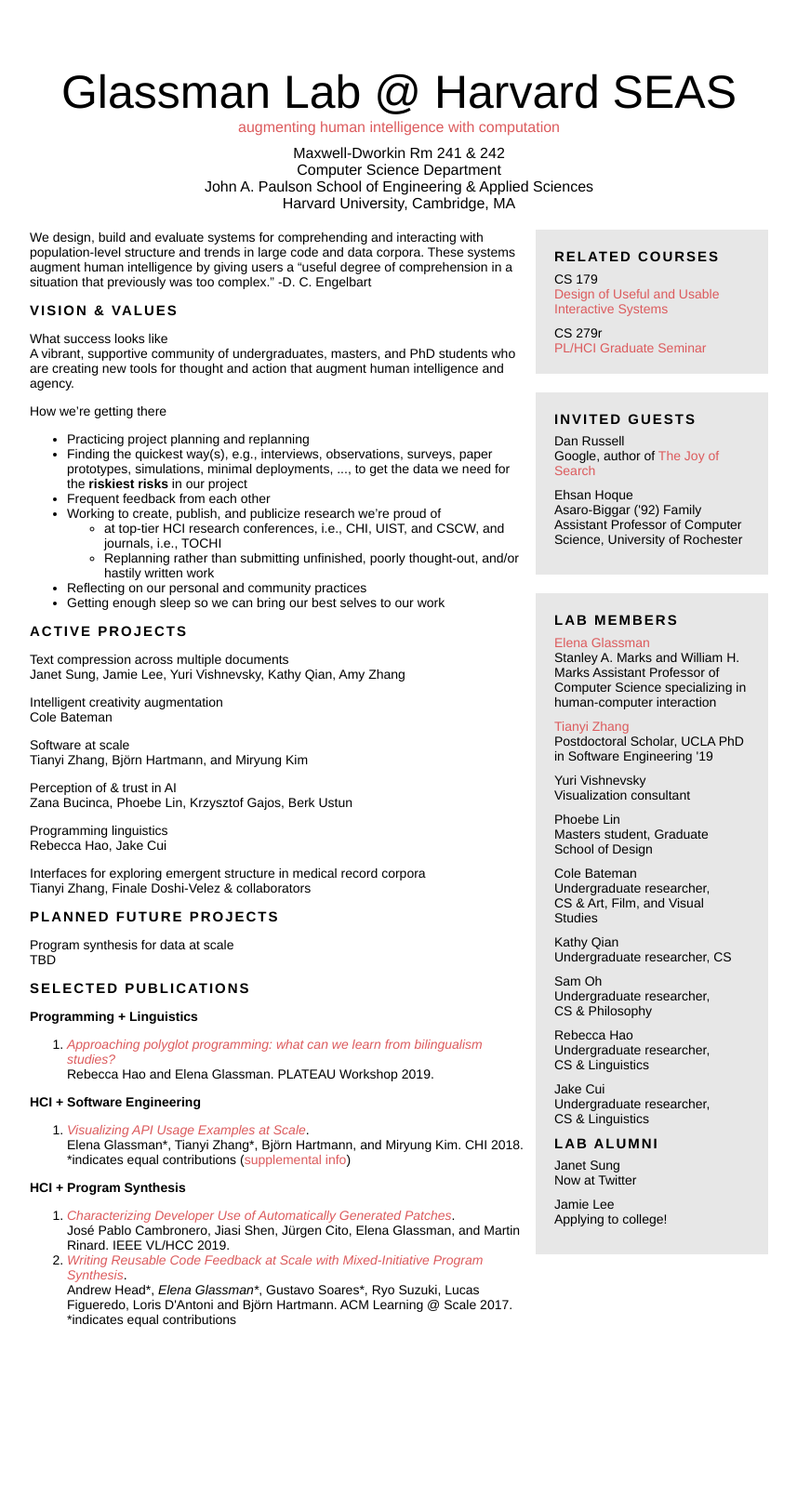
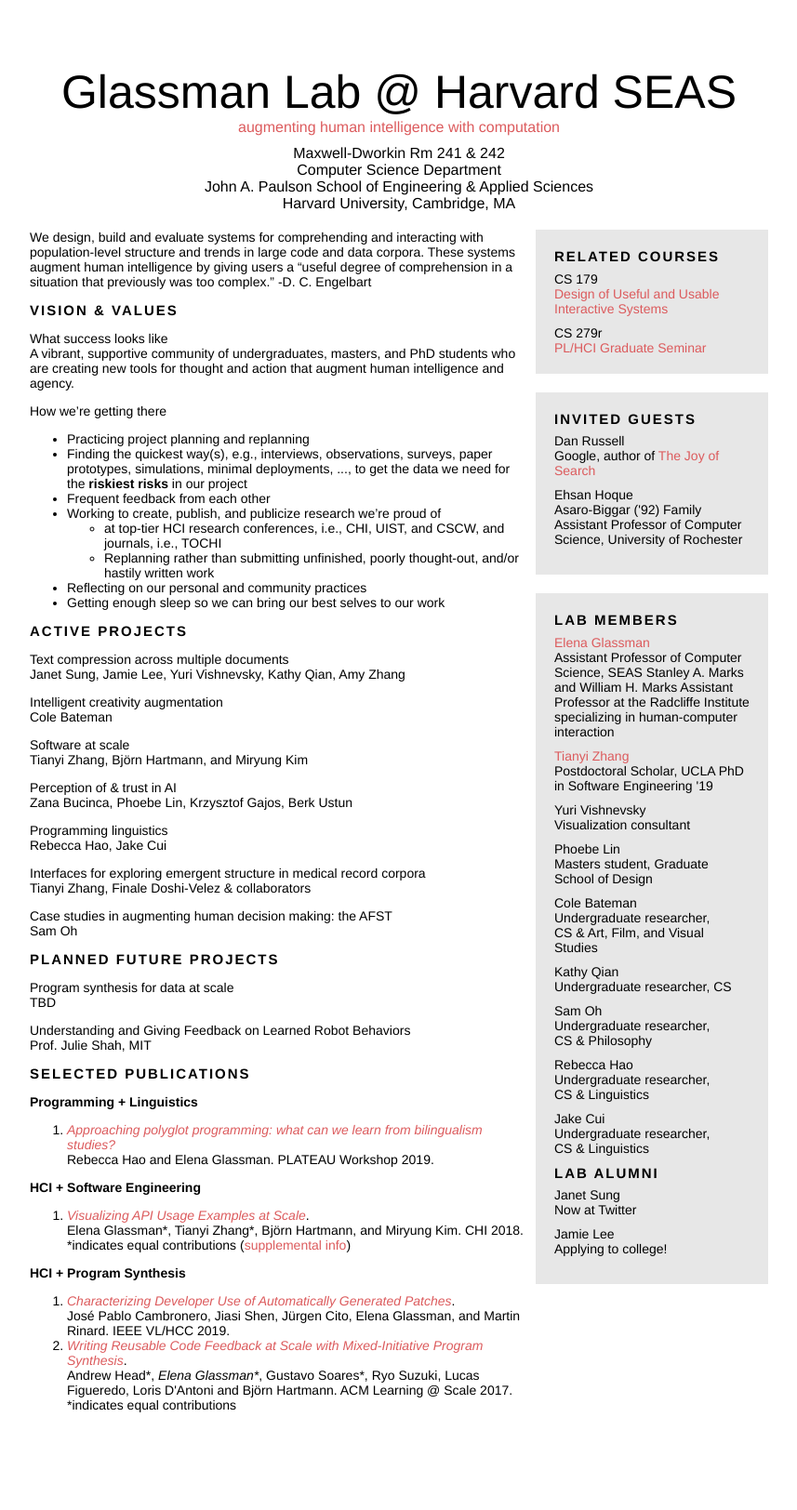
Before and after one commit to eglassman/eglassman.github.io, a Jekyll site: the page built from index.html, in a window 1280 px wide. Shown: the whole page at 93% size, without its empty margins (211-1068 px from the left). Built offline with Jekyll 4.4.1, drawn with Linux system fonts in a browser that asks for light colours; before the commit the page ends 1532 px from its top, so only the background shows below that.

Commit message:
updated project list

```diff
--- a/index.html
+++ b/index.html
@@ -89,10 +89,10 @@
       <span class="slightlybold">Interfaces for exploring emergent structure in medical record corpora</span><br>
       Tianyi Zhang, Finale Doshi-Velez & collaborators
       </p>
-      <!-- <p>
-      <span class="slightlybold">Perception of Machine Learning (ML) Model Integrity</span><br>
-      Berk Ustun
-      </p> -->
+      <p>
+      <span class="slightlybold">Case studies in augmenting human decision making: the AFST</span><br>
+      Sam Oh
+      </p>
 
       <div class="header lead">
       Planned Future Projects
@@ -101,6 +101,10 @@
       <p>
       <span class="slightlybold">Program synthesis for data at scale</span><br>
       TBD
+      </p>
+      <p>
+      <span class="slightlybold">Understanding and Giving Feedback on Learned Robot Behaviors</span><br>
+      Prof. Julie Shah, MIT
       </p>
       <!-- <p>
       <span class="slightlybold">Trajectory Demography</span><br>
@@ -216,7 +220,8 @@
         <a href="/glassman.html">Elena Glassman</a>
       </div>
       <div>
-        Stanley A. Marks and William H. Marks Assistant Professor of Computer Science
+        Assistant Professor of Computer Science, SEAS
+        Stanley A. Marks and William H. Marks Assistant Professor at the Radcliffe Institute
         specializing in human-computer interaction
       </div>
     </div>
```
